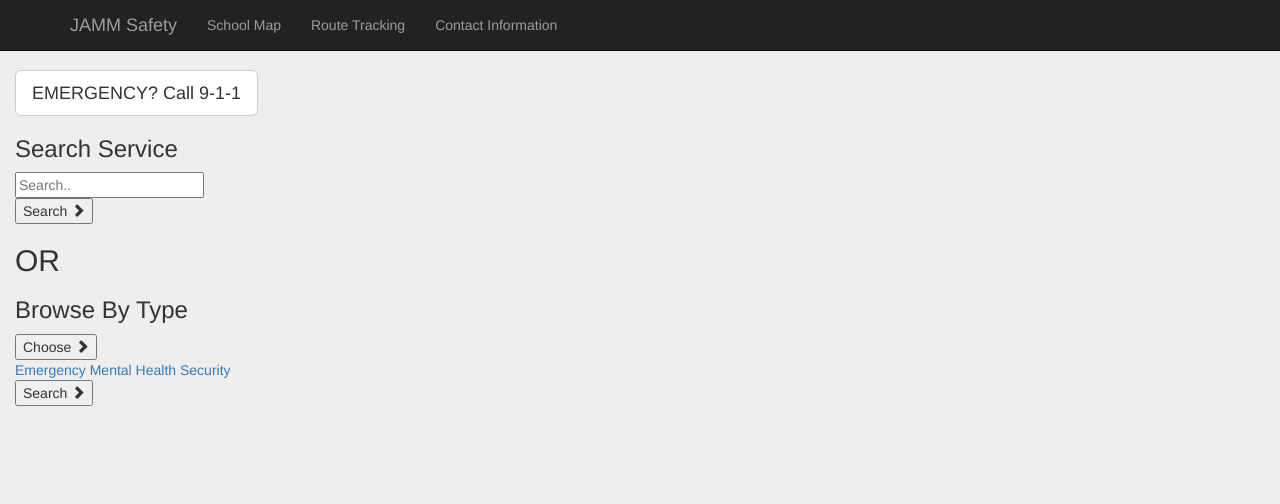
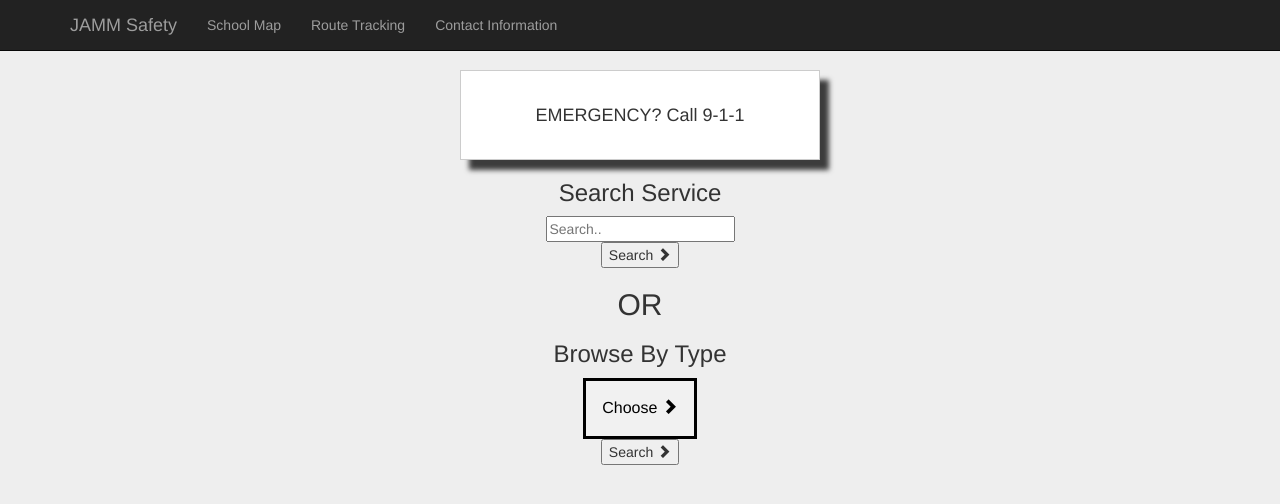
Before and after one commit to marrickchan/csci4620finalproject, a plain HTML site: page contactinformation.html in a window 1280 px wide. Drawn offline with nearby package versions, Linux system fonts and the light colour scheme.

Commit message:
Update main.css
added contactinfo page content, still need to make security page and spacing between content items

```diff
--- a/styles/main.css
+++ b/styles/main.css
@@ -32,6 +32,87 @@ body {
 }
 
 #smapButtons,
-#smapStatus {
+#smapStatus,
+#contactInfo,
+#searchBar,
+#otherComp {
 	text-align: center;
 }
+
+#emergButt {
+	border-radius: 0;
+	width: 20em;
+	height: 5em;
+	-webkit-box-shadow: 9px 10px 5px 0px rgba(0, 0, 0, 0.75);
+	-moz-box-shadow: 9px 10px 5px 0px rgba(0, 0, 0, 0.75);
+	box-shadow: 9px 10px 5px 0px rgba(0, 0, 0, 0.75);
+}
+
+
+/* Style The Dropdown Button */
+
+.dropbtn {
+	background-color: #4CAF50;
+	color: white;
+	padding: 16px;
+	font-size: 16px;
+	border: none;
+	cursor: pointer;
+}
+
+
+/* The container <div> - needed to position the dropdown content */
+
+.dropdown {
+	position: relative;
+	display: inline-block;
+}
+
+
+/* Dropdown Content (Hidden by Default) */
+
+.dropdown-content {
+	display: none;
+	position: absolute;
+	background-color: #f9f9f9;
+	min-width: 160px;
+	box-shadow: 0px 8px 16px 0px rgba(0, 0, 0, 0.2);
+}
+
+
+/* Links inside the dropdown */
+
+.dropdown-content a {
+	color: black;
+	padding: 12px 16px;
+	text-decoration: none;
+	display: block;
+}
+
+
+/* Change color of dropdown links on hover */
+
+.dropdown-content a:hover {
+	background-color: #f1f1f1;
+	z-index: 3;
+}
+
+
+/* Show the dropdown menu on hover */
+
+.dropdown:hover .dropdown-content {
+	display: block;
+}
+
+
+/* Change the background color of the dropdown button when the dropdown content is shown */
+
+.dropdown:hover .dropbtn {
+	background-color: #EEEEEE;
+}
+
+.dropbtn {
+	color: #000;
+	border: solid 3px #000;
+	background-color: #f1f1f1
+}
```
